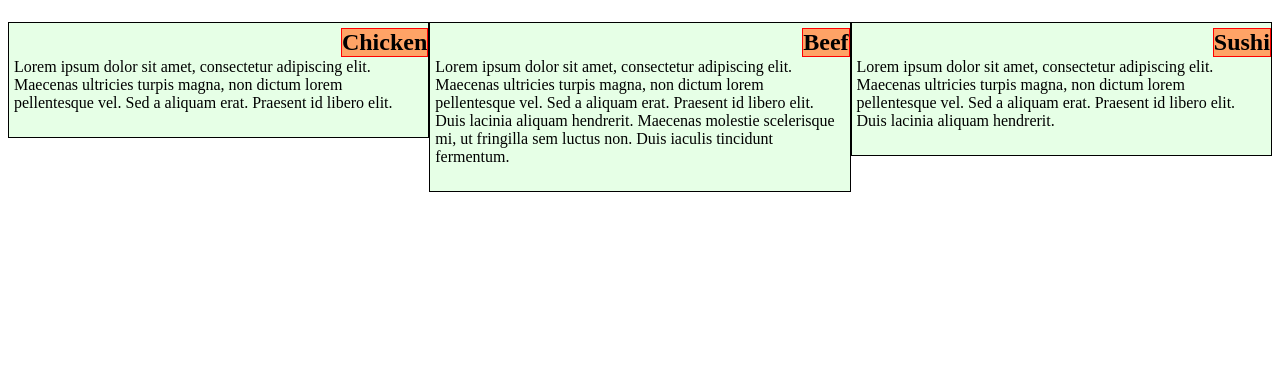
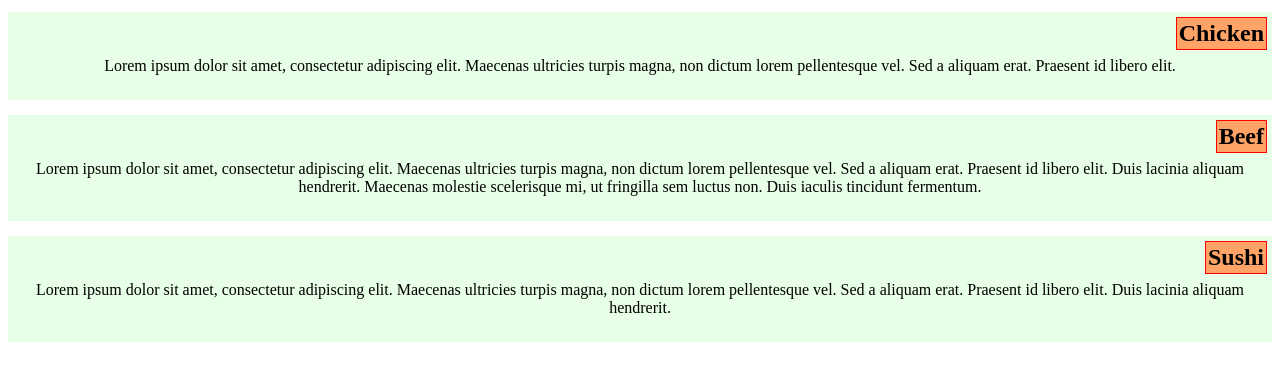
Before and after one commit to blac3/Mod2-solution, a plain HTML site: page index.html in a window 1280 px wide. Shown: the part 61-442 px from the top of the page. Drawn offline with Linux system fonts and the light colour scheme.

Commit message:
module 2

```diff
--- a/css/style.css
+++ b/css/style.css
@@ -1,10 +1,5 @@
 /** CSS file only **/
 <style>
-* {
-	margin: 0;
-	padding: 0;
-	box-sizing: border-box;
-}
 
 /*Desktop*/
 @media (min-width: 992px) {
@@ -71,18 +66,9 @@
 
 .div1 {
 	position: relative;
-	margin: 10px 0px 15px 0px;
-}
-
-.section {
-	position: absolute;
-	right: 0;
-	top: 0;
-	border: 1px red solid;
-	background-color: #ffa366;
-	color: black;
-	font-weight: 600;
-	margin-bottom: 25px;
+	margin: 0px 0px 15px 0px;
+	box-sizing: border-box;
+	text-align: center;
 }
 
 h1 {
@@ -91,14 +77,22 @@ h1 {
 }
 
 h2 {
-	background-color: #e6ffe6;
-	margin: 5px 0px 0px 0px;
+	position: absolute;
+	right: 0;
+	top: -15px;
+	border: 1px red solid;
+	background-color: #ffa366;
+	color: black;
+	font-weight: 600;
+	margin-right: 5px;
+	padding: 2px;
 }
 
 p {
-	padding: 35px 5px 25px 5px;
+	padding: 45px 5px 25px 5px;
 	margin: 0px;
 	background-color: #e6ffe6;
+	box-sizing: border-box;
 }
 
 </style>
```
Lines whose indentation alone changed are shown as unchanged.
